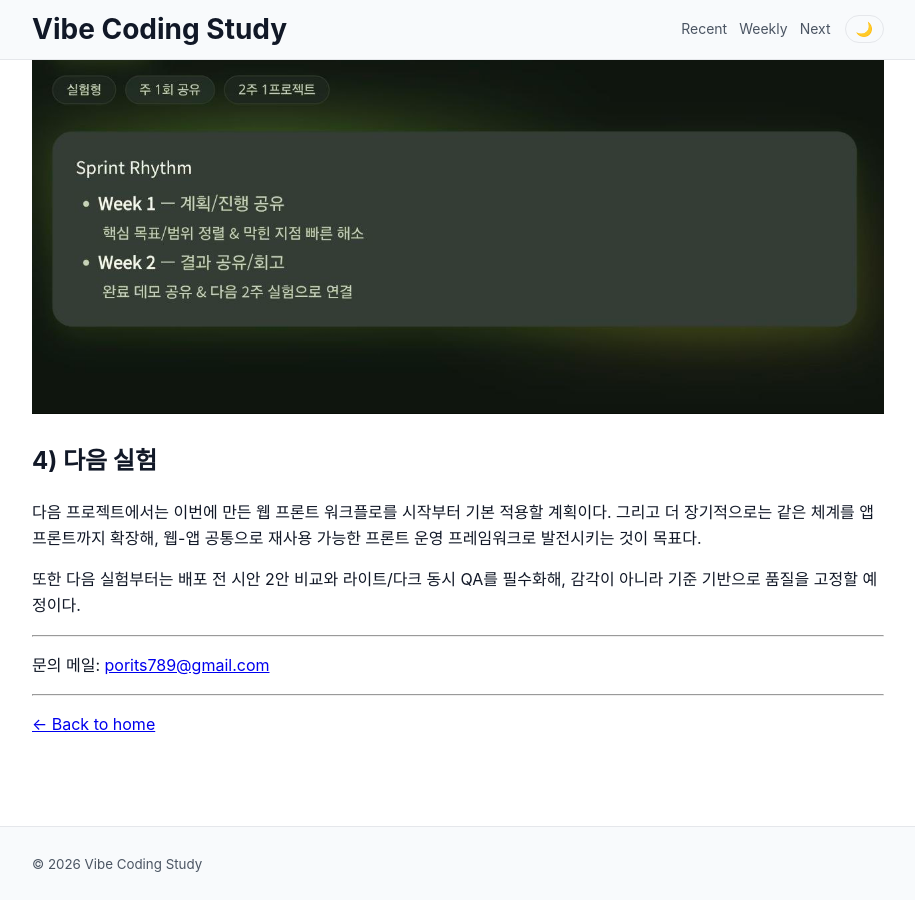
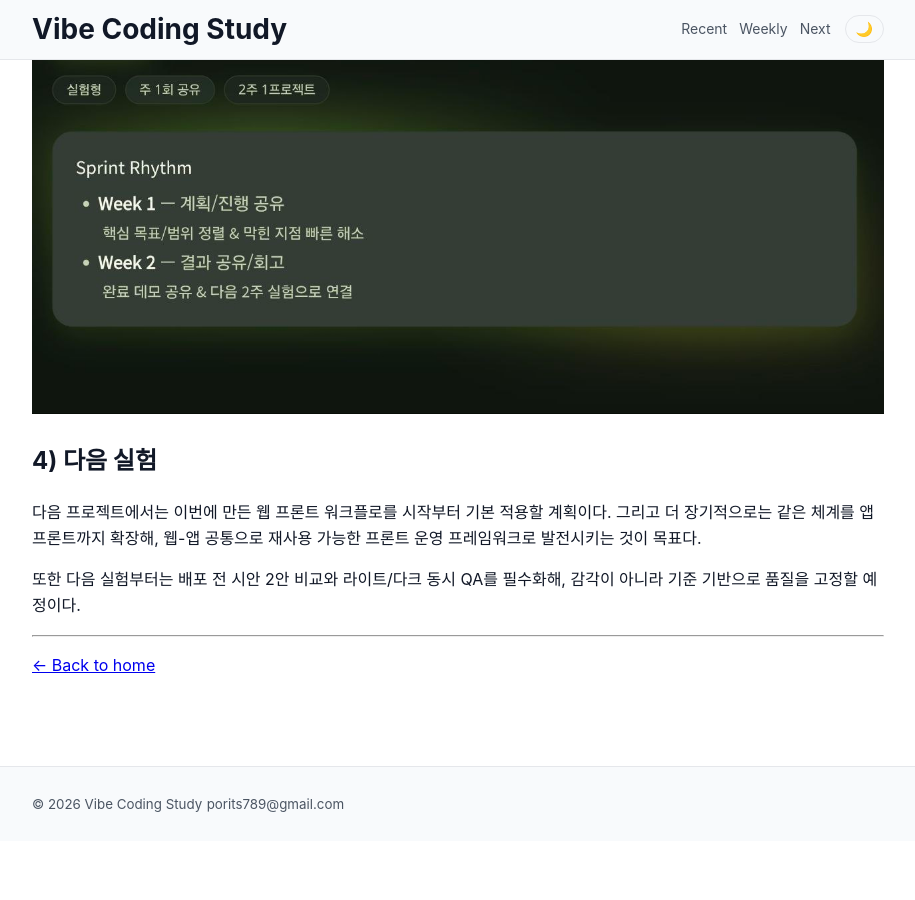
Before and after one commit to porits789/porits789.github.io, a Jekyll site: the page built from _posts/2026-03-09-landing-v2-design-workflow-retrospective.md, in a window 1280 px wide and 900 px high, scrolled down 1364 px. Shown: the whole window, without its empty margins (182-1097 px from the left). Built offline with Jekyll 4.4.1, drawn with Linux system fonts in a browser that asks for light colours; after the commit the page ends 2205 px from its top, so only the background shows below that.

Commit message:
ui: move contact email to global blog footer

```diff
--- a/_layouts/default.html
+++ b/_layouts/default.html
@@ -32,6 +32,7 @@
     <footer class="site-footer">
       <div class="container">
         <small class="muted">© {{ site.time | date: '%Y' }} {{ site.title }}</small>
+        <small class="muted">porits789@gmail.com</small>
       </div>
     </footer>
 
--- a/_posts/2026-03-09-landing-v2-design-workflow-retrospective.md
+++ b/_posts/2026-03-09-landing-v2-design-workflow-retrospective.md
@@ -37,6 +37,3 @@ status: draft
 다음 프로젝트에서는 이번에 만든 웹 프론트 워크플로를 시작부터 기본 적용할 계획이다. 그리고 더 장기적으로는 같은 체계를 앱 프론트까지 확장해, 웹-앱 공통으로 재사용 가능한 프론트 운영 프레임워크로 발전시키는 것이 목표다.
 
 또한 다음 실험부터는 배포 전 시안 2안 비교와 라이트/다크 동시 QA를 필수화해, 감각이 아니라 기준 기반으로 품질을 고정할 예정이다.
-
----
-문의 메일: [porits789@gmail.com](mailto:porits789@gmail.com)
```
